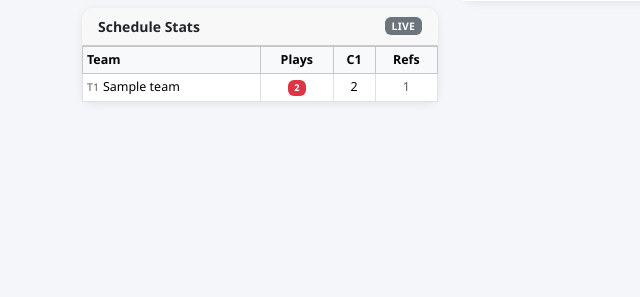
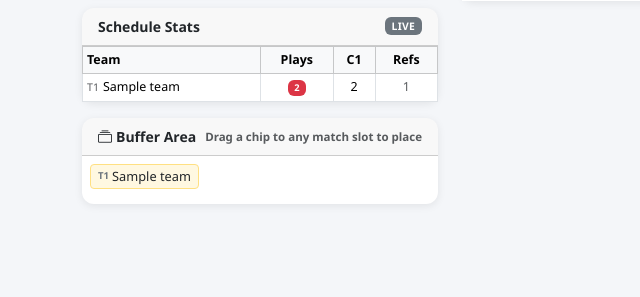
Before and after one commit to mauromarcio/ScoreProject, an ASP.NET Core app: page /Tournaments/PoolPlay/1 in a window 1280 px wide. Shown: the part 339-636 px from the top of the page, without its empty margins (0-640 px from the left). Run offline with ASP.NET Core 8, Linux system fonts and the light colour scheme; tables that the repository leaves empty hold one stand-in row (values such as "Sample post"); some libraries are stand-ins or nearby versions.

Commit message:
Add Buffer Teams Area to Pool Play schedule
- Add Buffer Area card below Schedule Stats (left sidebar) showing all tournament teams as draggable chips with a yellow tint
- Add AssignTeamToPosition controller endpoint that places a given team into a match slot and returns the displaced team info
- Update drop handler to route buffer↔match interactions to the new endpoint (rather than swap)
- Update buffer chip in-place with displaced team after each assignment, so the buffer always shows who is available
- Prevent buffer→buffer drag-target highlighting (no-op interaction)

https://claude.ai/code/session_017xEjpQ9MYk91unE5BhQkfe

```diff
--- a/VolleyScore/Controllers/TournamentsController.cs
+++ b/VolleyScore/Controllers/TournamentsController.cs
@@ -714,6 +714,78 @@ public class TournamentsController : Controller
         return result;
     }
 
+    // POST: Tournaments/AssignTeamToPosition
+    // Places a specific team (e.g. from the buffer) into a match slot.
+    // Returns the displaced team's info so the caller can update the buffer chip.
+    [HttpPost]
+    public async Task<IActionResult> AssignTeamToPosition(int tmId, string pos, int newTeamId)
+    {
+        var tm = await _context.TournamentMatches
+            .Include(m => m.Match)
+            .FirstOrDefaultAsync(m => m.Id == tmId);
+
+        if (tm?.Match == null)
+            return NotFound(new { success = false, error = "Match not found" });
+
+        int displacedId;
+        switch (pos)
+        {
+            case "home":
+                displacedId = tm.Match.HomeTeamId;
+                tm.Match.HomeTeamId = newTeamId;
+                break;
+            case "away":
+                displacedId = tm.Match.AwayTeamId;
+                tm.Match.AwayTeamId = newTeamId;
+                break;
+            case "ref":
+                displacedId = tm.RefereeTeamId ?? 0;
+                tm.RefereeTeamId = newTeamId;
+                break;
+            default:
+                return BadRequest(new { success = false, error = "Invalid position" });
+        }
+
+        // Regenerate MatchReference when playing teams change
+        if (pos != "ref")
+        {
+            var tournament = await _context.Tournaments.FindAsync(tm.TournamentId);
+            var playingIds = new[] { tm.Match.HomeTeamId, tm.Match.AwayTeamId }.ToList();
+            var names = await _context.Teams
+                .Where(t => playingIds.Contains(t.Id))
+                .ToDictionaryAsync(t => t.Id, t => t.Name);
+            bool multi = tournament?.NumberOfCourts > 1;
+            int court = tm.CourtNumber == 0 ? 1 : tm.CourtNumber;
+            tm.Match.MatchReference = multi
+                ? $"{tournament!.Name} – C{court}·{tm.MatchNumber}: {names.GetValueOrDefault(tm.Match.HomeTeamId, "?")} vs {names.GetValueOrDefault(tm.Match.AwayTeamId, "?")}"
+                : $"{tournament!.Name} – Pool {tm.MatchNumber}: {names.GetValueOrDefault(tm.Match.HomeTeamId, "?")} vs {names.GetValueOrDefault(tm.Match.AwayTeamId, "?")}";
+        }
+
+        await _context.SaveChangesAsync();
+
+        var relevantIds = new[] { newTeamId, displacedId }.Where(id => id > 0).Distinct().ToList();
+        var teamNames = relevantIds.Any()
+            ? await _context.Teams.Where(t => relevantIds.Contains(t.Id)).ToDictionaryAsync(t => t.Id, t => t.Name)
+            : new Dictionary<int, string>();
+        var seedNums = relevantIds.Any()
+            ? await _context.TournamentTeams
+                .Where(tt => tt.TournamentId == tm.TournamentId && relevantIds.Contains(tt.TeamId))
+                .ToDictionaryAsync(tt => tt.TeamId, tt => tt.SeedOrder)
+            : new Dictionary<int, int>();
+
+        return Ok(new
+        {
+            success = true,
+            tmId, pos,
+            newTeamId,
+            newTeamName = teamNames.GetValueOrDefault(newTeamId, "—"),
+            newTeamNum  = seedNums.GetValueOrDefault(newTeamId, 0),
+            displacedId,
+            displacedName = teamNames.GetValueOrDefault(displacedId, "—"),
+            displacedNum  = seedNums.GetValueOrDefault(displacedId, 0)
+        });
+    }
+
     // POST: Tournaments/SwapTeamPositions
     // Swaps any two team-position slots (home / away / ref) across any two matches.
     // Works for same-match swaps (e.g. swap home↔away) and cross-match, cross-court swaps.
--- a/VolleyScore/Views/Tournaments/PoolPlay.cshtml
+++ b/VolleyScore/Views/Tournaments/PoolPlay.cshtml
@@ -68,6 +68,11 @@
 
     /* ── Badge compact ───────────────────────────────────────────────────── */
     .badge-status { font-size: .7em !important; }
+
+    /* ── Buffer area chips ───────────────────────────────────────────────── */
+    .buffer-chip { background: #fff8e1; border-color: #ffe082; }
+    .buffer-chip:hover { background: #ffecb3; border-color: #ffc107; }
+    #buffer-chips-body { min-height: 48px; }
 </style>
 
 <div class="container py-4">
@@ -182,6 +187,26 @@
                 </div>
                 <div class="card-body p-0" id="schedule-stats-body">
                     <div class="text-muted text-center small py-3">Loading…</div>
+                </div>
+            </div>
+
+            <!-- ── Buffer Teams Area ──────────────────────────────────── -->
+            <div class="card mt-3" id="buffer-area-card">
+                <div class="card-header d-flex justify-content-between align-items-center py-2">
+                    <strong class="small"><i class="bi bi-collection me-1"></i>Buffer Area</strong>
+                    <span class="text-muted" style="font-size:.72em">Drag a chip to any match slot to place</span>
+                </div>
+                <div class="card-body p-2" id="buffer-chips-body">
+                    <div class="d-flex flex-wrap gap-2" id="buffer-chips">
+                        @foreach (var tt in Model.Tournament.TournamentTeams.OrderBy(t => t.SeedOrder))
+                        {
+                            <span class="team-chip buffer-chip" draggable="true"
+                                  data-pos="buffer" data-team-id="@tt.TeamId">
+                                <span class="team-num">T@(tt.SeedOrder)</span>
+                                <span class="team-name">@(tt.Team?.Name ?? "?")</span>
+                            </span>
+                        }
+                    </div>
                 </div>
             </div>
         </div>
@@ -343,6 +368,8 @@
         if (dragType === 'chip') {
             var chip = e.target.closest('.team-chip');
             if (chip && chip !== dragSrcEl) {
+                // Ignore buffer → buffer drags (no-op)
+                if (dragSrcEl.dataset.pos === 'buffer' && chip.dataset.pos === 'buffer') return;
                 e.preventDefault();
                 clearChipTargets();
                 chip.classList.add('drop-target');
@@ -378,10 +405,31 @@
             clearChipTargets();
             if (!targetChip || targetChip === dragSrcEl) return;
 
-            swapTeamPositions(
-                parseInt(dragSrcEl.dataset.tmId, 10), dragSrcEl.dataset.pos,
-                parseInt(targetChip.dataset.tmId, 10), targetChip.dataset.pos
-            );
+            var srcIsBuffer = dragSrcEl.dataset.pos === 'buffer';
+            var tgtIsBuffer = targetChip.dataset.pos === 'buffer';
+
+            if (!srcIsBuffer && !tgtIsBuffer) {
+                // Match chip ↔ match chip: standard swap
+                swapTeamPositions(
+                    parseInt(dragSrcEl.dataset.tmId, 10), dragSrcEl.dataset.pos,
+                    parseInt(targetChip.dataset.tmId, 10), targetChip.dataset.pos
+                );
+            } else if (srcIsBuffer && !tgtIsBuffer) {
+                // Buffer → match: put buffer team into match slot
+                assignTeamToPosition(
+                    parseInt(targetChip.dataset.tmId, 10), targetChip.dataset.pos,
+                    parseInt(dragSrcEl.dataset.teamId, 10),
+                    dragSrcEl, targetChip
+                );
+            } else if (!srcIsBuffer && tgtIsBuffer) {
+                // Match → buffer: put buffer chip's team into match slot
+                assignTeamToPosition(
+                    parseInt(dragSrcEl.dataset.tmId, 10), dragSrcEl.dataset.pos,
+                    parseInt(targetChip.dataset.teamId, 10),
+                    targetChip, dragSrcEl
+                );
+            }
+            // buffer → buffer: no-op
 
         } else if (dragType === 'row') {
             var targetCard = e.target.closest('.match-card');
@@ -432,6 +480,35 @@
             renderStats();
         })
         .catch(function () { showToast('Swap failed — please try again.', 'danger'); });
+    }
+
+    // bufferChip  — the buffer-area chip that gets the displaced team
+    // matchChip   — the match-slot chip that gets the new team
+    function assignTeamToPosition(tmId, pos, newTeamId, bufferChip, matchChip) {
+        fetch('/Tournaments/AssignTeamToPosition', {
+            method: 'POST',
+            headers: { 'Content-Type': 'application/x-www-form-urlencoded' },
+            body: 'tmId=' + tmId + '&pos=' + encodeURIComponent(pos) + '&newTeamId=' + newTeamId
+        })
+        .then(function (r) { return r.ok ? r.json() : Promise.reject(r.status); })
+        .then(function (d) {
+            if (!d.success) { showToast('Assignment failed.', 'danger'); return; }
+            // Update match chip to show the team that was just placed
+            matchChip.dataset.teamId = d.newTeamId;
+            var mNum  = matchChip.querySelector('.team-num');
+            var mName = matchChip.querySelector('.team-name');
+            if (mNum)  mNum.textContent  = 'T' + d.newTeamNum;
+            if (mName) mName.textContent = d.newTeamName || '—';
+            // Update buffer chip to show the displaced team
+            bufferChip.dataset.teamId = d.displacedId;
+            var bNum  = bufferChip.querySelector('.team-num');
+            var bName = bufferChip.querySelector('.team-name');
+            if (bNum)  bNum.textContent  = 'T' + d.displacedNum;
+            if (bName) bName.textContent = d.displacedName || '—';
+            showToast('T' + d.newTeamNum + ' ' + d.newTeamName + ' placed; T' + d.displacedNum + ' ' + d.displacedName + ' returned to buffer.', 'success');
+            renderStats();
+        })
+        .catch(function () { showToast('Assignment failed — please try again.', 'danger'); });
     }
 
     function updateChip(tmId, pos, teamId, teamName, teamNum) {
```
